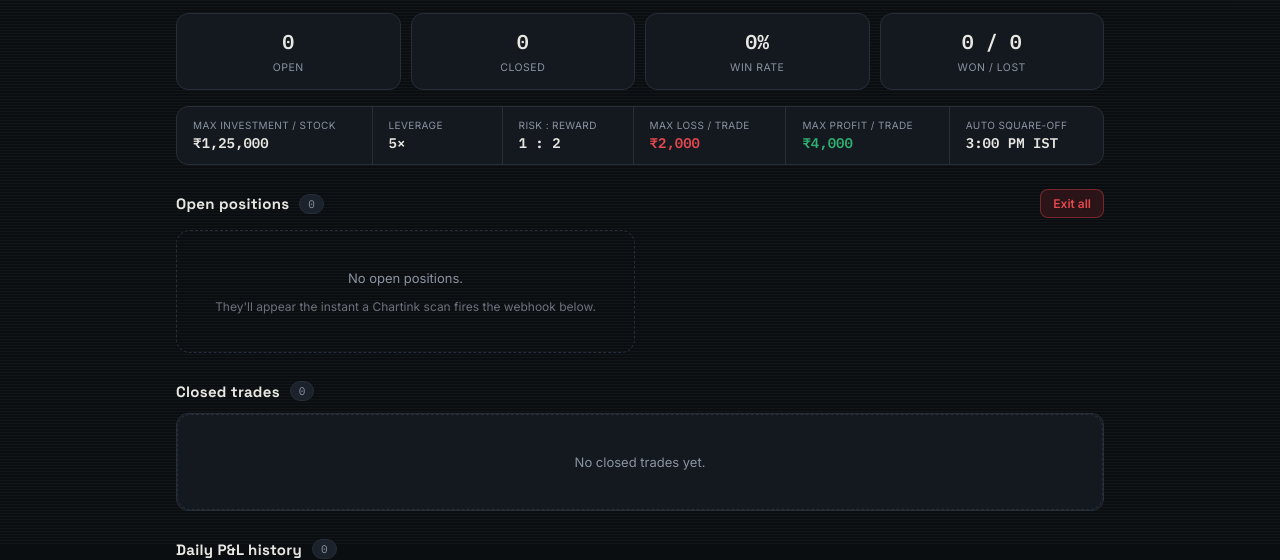
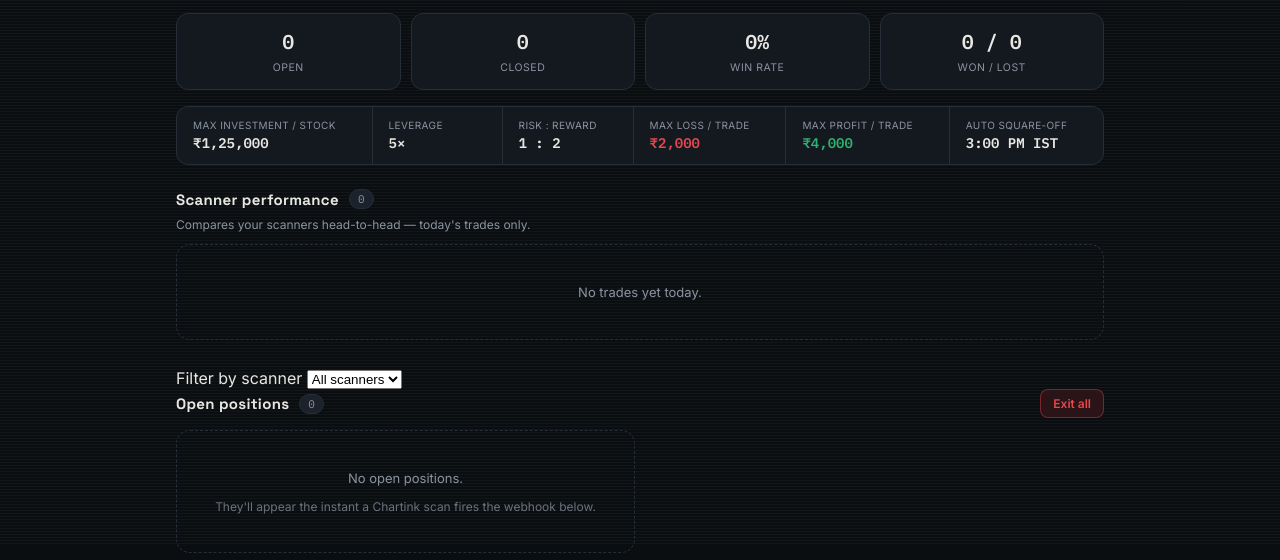
Before and after one commit to olimaran08/ray-trading-hub, a website: page public/index.html in a window 1280 px wide. Shown: the part 256-816 px from the top of the page. Drawn offline with Linux system fonts and the light colour scheme; no server answers.

Commit message:
index.html

```diff
--- a/public/index.html
+++ b/public/index.html
@@ -71,6 +71,24 @@
 
   <section class="board">
     <div class="board-head">
+      <h2>Scanner performance</h2>
+      <span class="count-badge" id="scannerCount">0</span>
+    </div>
+    <p class="day-history-note">Compares your scanners head-to-head — today's trades only.</p>
+    <div id="scannerPerf" class="scanner-perf-list">
+      <div class="empty-state"><p>No trades yet today.</p></div>
+    </div>
+  </section>
+
+  <section class="filter-bar">
+    <span class="filter-label">Filter by scanner</span>
+    <select id="scannerFilter" class="scanner-select">
+      <option value="ALL">All scanners</option>
+    </select>
+  </section>
+
+  <section class="board">
+    <div class="board-head">
       <h2>Open positions</h2>
       <span class="count-badge" id="openCount">0</span>
       <button id="exitAllBtn" class="btn-exit-all">Exit all</button>
```
